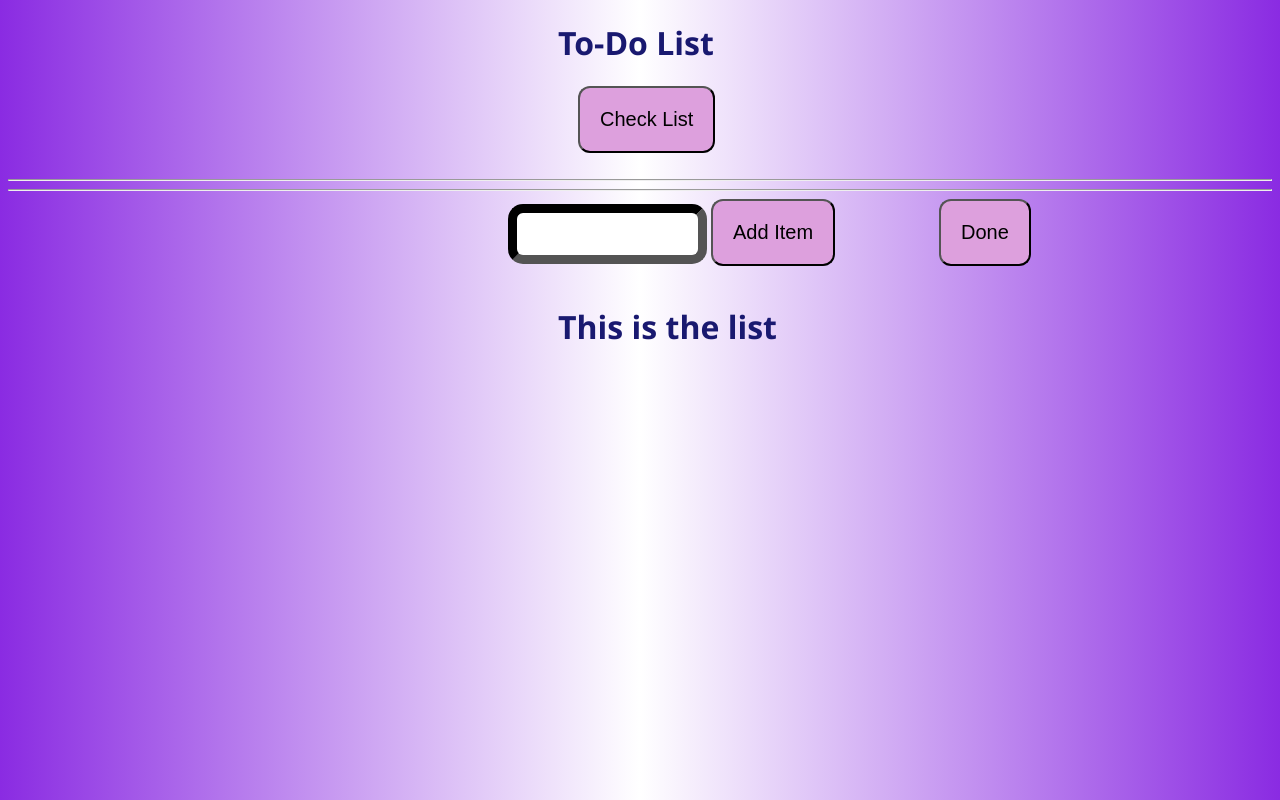
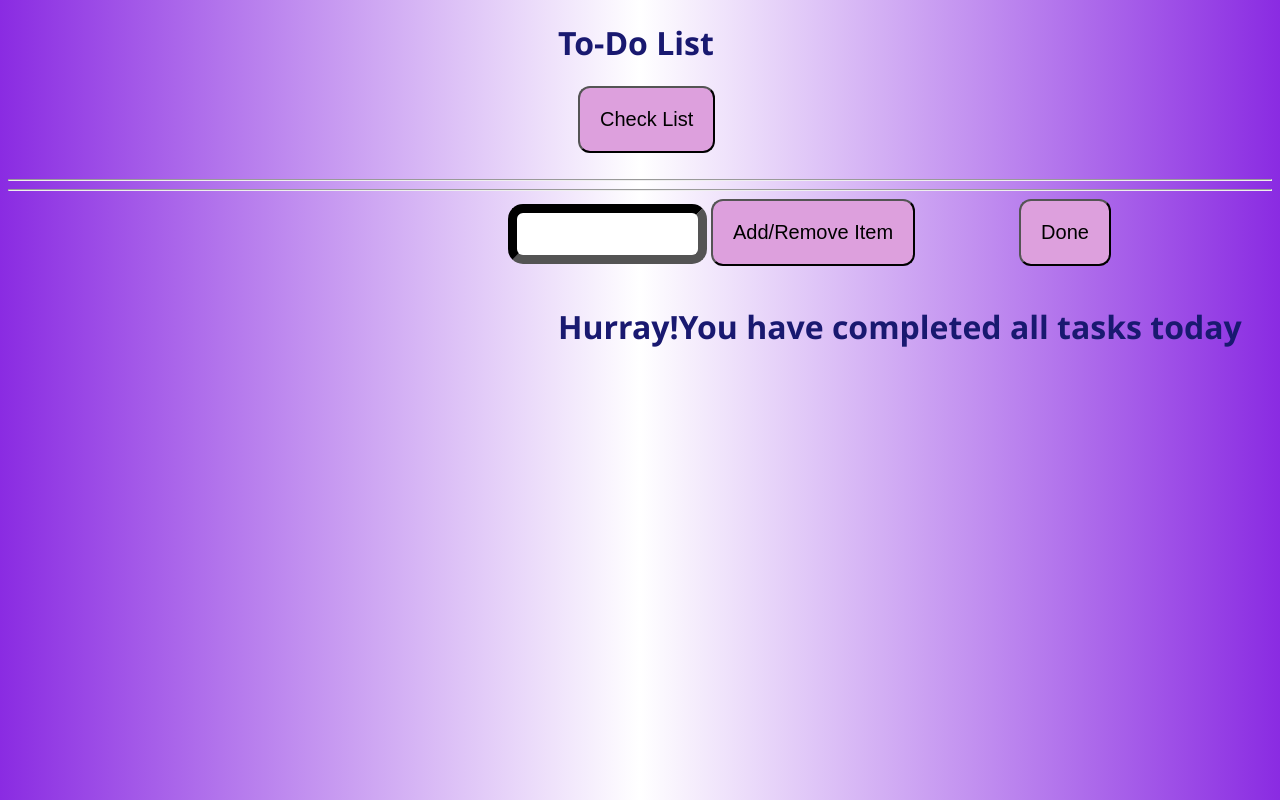
Before and after one commit to RishabhRyber/To-DoList, a plain HTML site: page index.html in a window 1280 px wide. Both pictures are taken after a click on the button "Done". Drawn offline with Linux system fonts and the light colour scheme.

Commit message:
ui changes

```diff
--- a/index.html
+++ b/index.html
@@ -17,7 +17,7 @@
 
 
             <input type="text" id="todo">
-            <button type="button" id="submititem" onclick="add()">Add Item</button>
+            <button type="button" id="submititem" onclick="add()">Add/Remove Item</button>
             <button type="button" id="submitlist" onclick="submitl()">Done</button>
 
 
--- a/todo.js
+++ b/todo.js
@@ -29,7 +29,7 @@ function add(){
 
 function addNew(value,index){
     //s=s+","+value['text'];
-  document.getElementById("list").innerHTML  +=`<br><hr>`+value['text']+' <input type="button" value="remove" onclick="del('+index+')" id="check">';
+  document.getElementById("list").innerHTML  +=`<hr><h4 align="center">`+value['text']+' <input type="button" value="remove" onclick="del('+index+')" id="check">';
   /* var btn = document.createElement("BUTTON");
   btn.innerHTML = "CLICK ME";
   document.body.appendChild(btn);
@@ -53,7 +53,12 @@ function del(index){
 
 function submitl(){
     perm=todoItems;
-    document.getElementById("list").innerHTML="<h1>This is the list</h1><br>";
+    if(todoItems.length===0)
+    {
+        document.getElementById("list").innerHTML="<h1>Hurray!You have completed all tasks today</h1><br>";
+    }
+    else{
+    document.getElementById("list").innerHTML="<h1>This is the list of tasks to be done</h1><br>";
     for (var i = 0; i < todoItems.length; i++) {
         document.getElementById("list").innerHTML += '<h3 align="center" style="color:#ff3342">'+(i+1)+")"+todoItems[i].text+ "</h3>";
     }
@@ -63,29 +68,9 @@ function submitl(){
     perm_storage.push(perm);
     localStorage.clear();
 
-
+}
 
 }
-/*
-function checkL(){
-    if(perm_storage.length===0){
-    document.getElementById("list").innerHTML='<h3 align="center">No lists are added here</h3>';
-    }
-    else{
-
-        let j=0;
-
-        while(j<perm_storage.length){
-            document.getElementById("list").innerHTML="<h1>List "+(j+1)+"</h1>";
-        for (var i = 0; i < perm_storage[j].length; i++) {
-            document.getElementById("list").innerHTML += '<h3 align="center" style="color:#ff1242">'+(i+1)+")"+perm_storage[j[i]].text+ "</h3>";
-        }
-        j++
-    }
-    }
-}
-
-*/
 
 k = localStorage.getItem("task").split(",");
 //////console.log(s);
```
